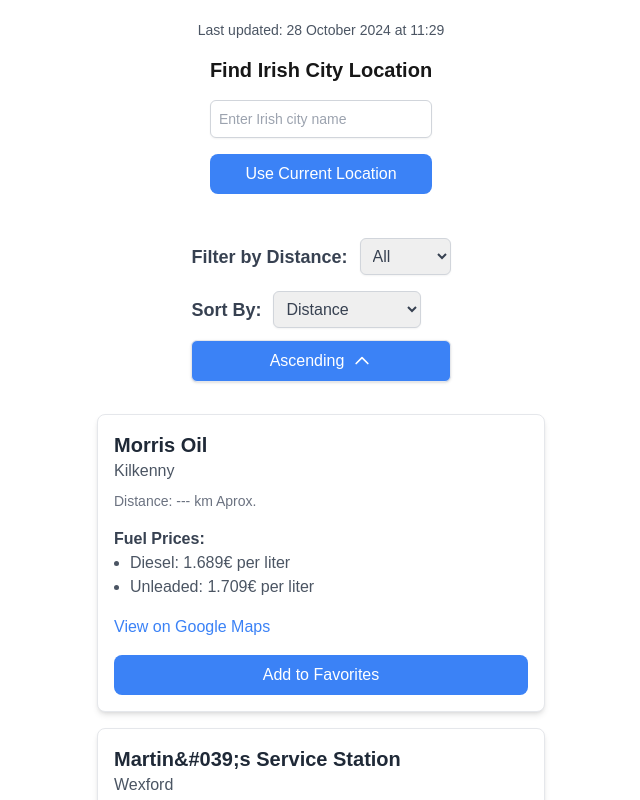
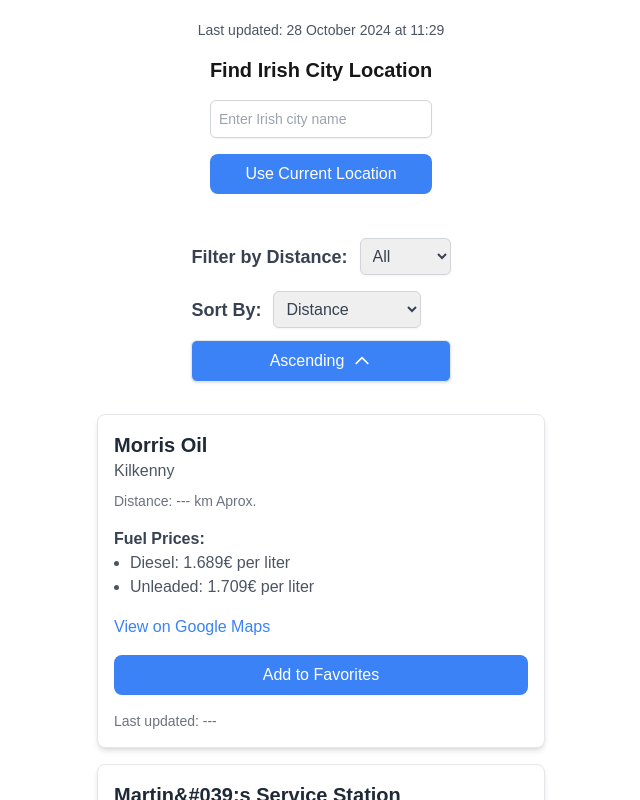
Before and after one commit to jhonnyfc/cheap-irish-fuel-app, a Next.js app: page / in a window 1280 px wide. Shown: the top 800 px of the page, without its empty margins (319-959 px from the left). Built offline with nearby package versions, Linux system fonts and the light colour scheme.

Commit message:
feat: show if has update station data

```diff
--- a/src/app/page.tsx
+++ b/src/app/page.tsx
@@ -18,7 +18,7 @@
   distance?: number | null;
   dieselPrice: number | null;
   unleadedPrice: number | null;
-  dateUpdated?: string;
+  updatedDate?: string;
 }
 
 function haversineDistance(
@@ -275,6 +275,7 @@
                 price: station.unleadedPrice ?? "---",
               },
             ]}
+            updatedDate={station.updatedDate}
           />
         ))}
       </div>
--- a/src/shared/components/cardFuelInfo.tsx
+++ b/src/shared/components/cardFuelInfo.tsx
@@ -13,6 +13,7 @@
   distance: number | string;
   mapsLink: string;
   fuelPrices: FuelPrice[];
+  updatedDate?: string | null;
 }
 
 const FuelStationCard: React.FC<FuelStationCardProps> = ({
@@ -21,7 +22,18 @@
   distance,
   mapsLink,
   fuelPrices,
+  updatedDate,
 }) => {
+  const formattedDate = updatedDate
+    ? new Date(updatedDate).toLocaleString("en-GB", {
+        day: "numeric",
+        month: "long",
+        year: "numeric",
+        hour: "2-digit",
+        minute: "2-digit",
+      })
+    : "---";
+
   const handleFavorite = () => {
     alert(`${name} added to favorites!`);
   };
@@ -63,6 +75,10 @@
       >
         Add to Favorites
       </button>
+
+      <p className="mt-4 text-sm text-gray-500">
+        Last updated: {formattedDate}
+      </p>
     </div>
   );
 };
```
